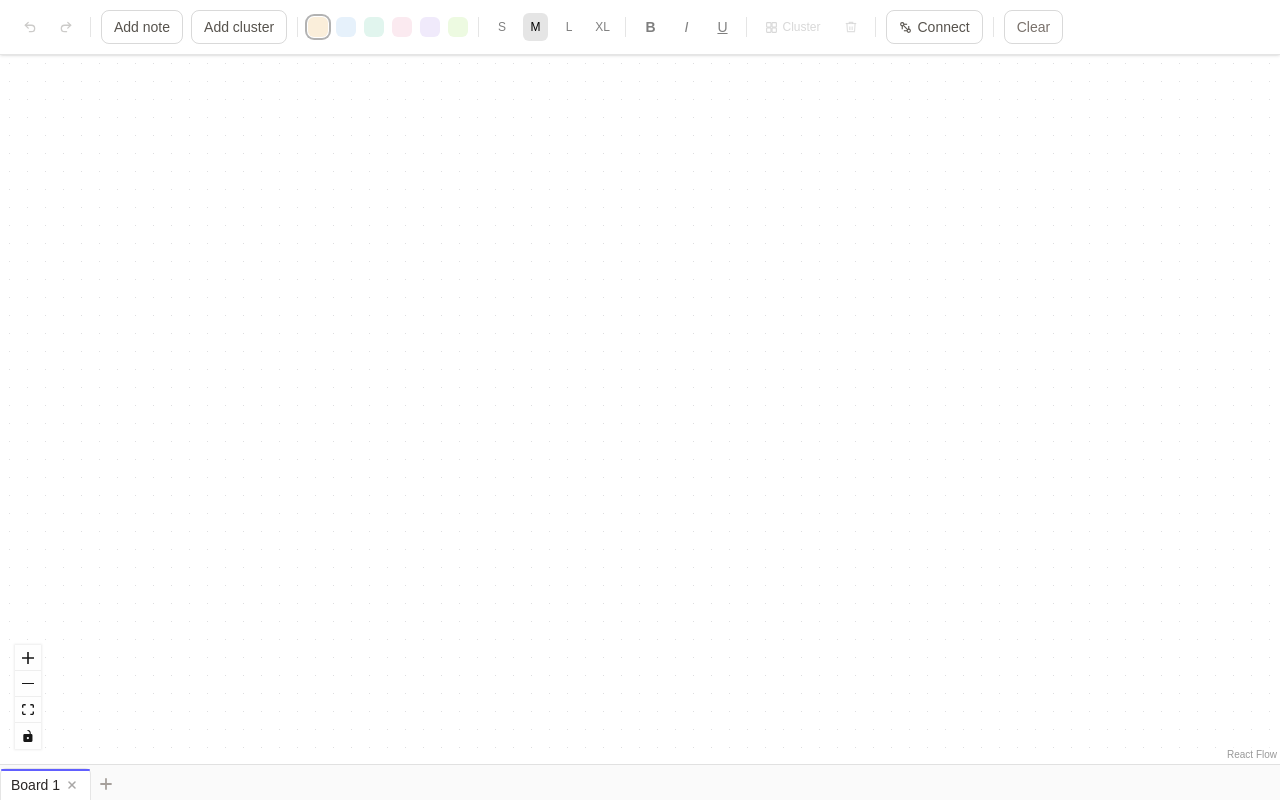
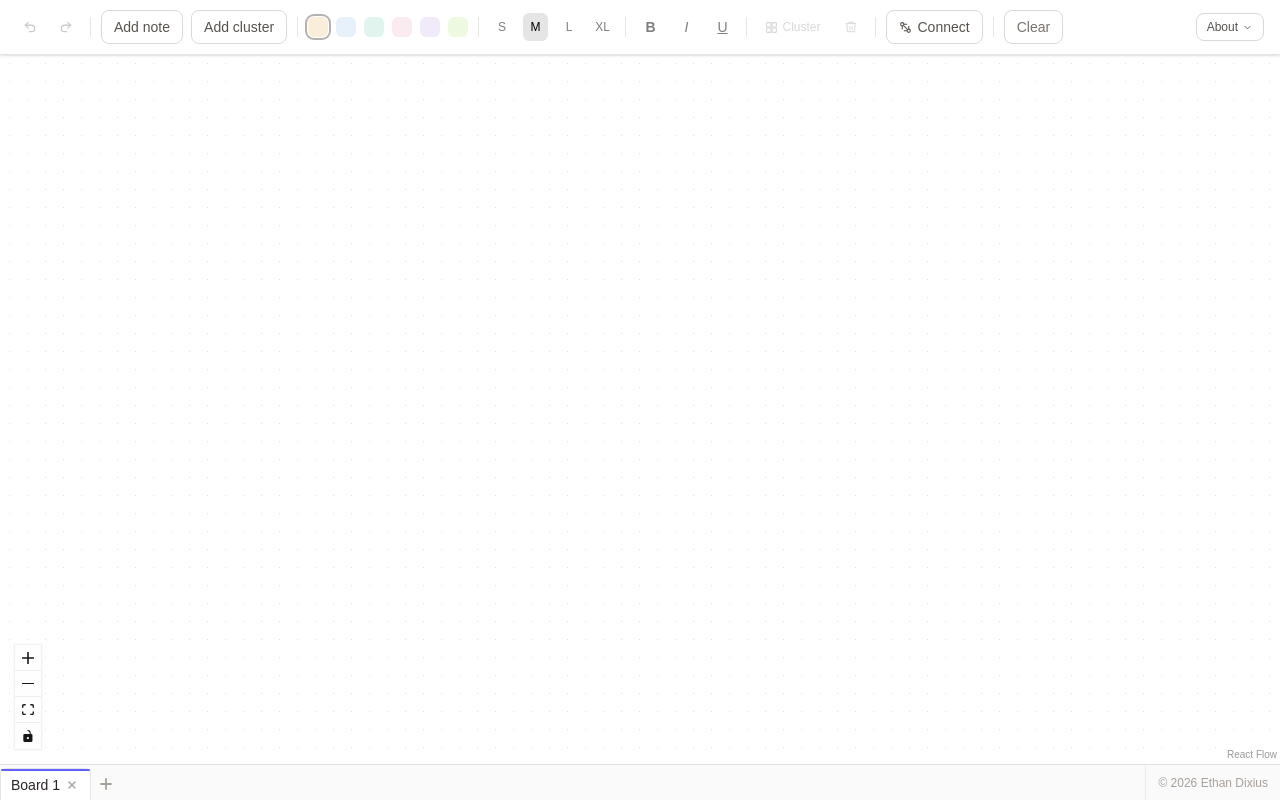
Before and after one commit to dixiuseb/big-corkboard, a Next.js app: page / in a window 1280 px wide. Built offline with nearby package versions, Linux system fonts and the light colour scheme.

Commit message:
feat: adding About dropdown and copyright

```diff
--- a/src/app/layout.tsx
+++ b/src/app/layout.tsx
@@ -13,7 +13,7 @@ const geistMono = Geist_Mono({
 });
 
 export const metadata: Metadata = {
-  title: "Create Next App",
+  title: "Big Corkboard",
   description: "Generated by create next app",
 };
 
--- a/src/components/BoardTabs.tsx
+++ b/src/components/BoardTabs.tsx
@@ -77,7 +77,7 @@ export function BoardTabs({
   return (
     <div className="flex h-9 flex-shrink-0 items-stretch border-t border-black/10 bg-neutral-50 dark:border-white/10 dark:bg-neutral-950">
       {/* Tabs + add button in one row — add stays right after the last tab */}
-      <div className="flex min-w-0 flex-1 items-end gap-0 overflow-x-auto">
+      <div className="flex min-w-0 flex-1 items-end gap-0 overflow-x-auto border-r border-black/5 dark:border-white/5">
         {boards.map((board, i) => {
           const isActive = board.id === activeId;
           const isDragTarget = dragOverIndex === i && dragIndexRef.current !== i;
@@ -165,6 +165,10 @@ export function BoardTabs({
           </button>
         )}
       </div>
+
+      <div className="flex flex-shrink-0 items-center px-3 text-xs tabular-nums text-stone-400 dark:text-neutral-500">
+        © 2026 Ethan Dixius
+      </div>
     </div>
   );
 }
--- a/src/components/Toolbar.tsx
+++ b/src/components/Toolbar.tsx
@@ -1,6 +1,7 @@
 "use client";
 
-import { useCallback } from "react";
+import { createPortal } from "react-dom";
+import { useCallback, useEffect, useLayoutEffect, useRef, useState } from "react";
 import { Panel, useReactFlow } from "@xyflow/react";
 import {
   type NoteColorKey,
@@ -9,6 +10,121 @@ import {
 } from "@/lib/noteColors";
 import type { NoteFormatting, NoteFontSize } from "@/components/NoteCard";
 import { useUndoContext } from "@/lib/UndoContext";
+
+function AboutMenu() {
+  const linkClass =
+    "text-indigo-600 underline-offset-2 hover:underline dark:text-indigo-400";
+
+  const [open, setOpen] = useState(false);
+  const buttonRef = useRef<HTMLButtonElement>(null);
+  const menuRef = useRef<HTMLDivElement>(null);
+  const [placement, setPlacement] = useState<{ top: number; right: number } | null>(null);
+
+  const updatePlacement = useCallback(() => {
+    if (!open || !buttonRef.current) {
+      setPlacement(null);
+      return;
+    }
+    const rect = buttonRef.current.getBoundingClientRect();
+    setPlacement({
+      top: rect.bottom + 6,
+      right: Math.max(8, window.innerWidth - rect.right),
+    });
+  }, [open]);
+
+  useLayoutEffect(() => {
+    updatePlacement();
+  }, [updatePlacement]);
+
+  useEffect(() => {
+    if (!open) return;
+    const onResize = () => updatePlacement();
+    window.addEventListener("resize", onResize);
+    return () => window.removeEventListener("resize", onResize);
+  }, [open, updatePlacement]);
+
+  useEffect(() => {
+    if (!open) return;
+    const close = (e: MouseEvent) => {
+      const t = e.target as Node;
+      if (buttonRef.current?.contains(t) || menuRef.current?.contains(t)) return;
+      setOpen(false);
+    };
+    const onKey = (e: KeyboardEvent) => {
+      if (e.key === "Escape") setOpen(false);
+    };
+    document.addEventListener("mousedown", close);
+    document.addEventListener("keydown", onKey);
+    return () => {
+      document.removeEventListener("mousedown", close);
+      document.removeEventListener("keydown", onKey);
+    };
+  }, [open]);
+
+  const menu =
+    open &&
+    placement &&
+    typeof document !== "undefined" &&
+    createPortal(
+      <div
+        ref={menuRef}
+        role="menu"
+        style={{
+          position: "fixed",
+          top: placement.top,
+          right: placement.right,
+          zIndex: 10050,
+          width: "min(22rem, calc(100vw - 2rem))",
+        }}
+        className="rounded-lg border border-black/10 bg-white p-4 text-sm shadow-xl dark:border-white/10 dark:bg-neutral-800"
+      >
+        <p className="font-semibold text-stone-900 dark:text-white">Big Corkboard</p>
+        <p className="mt-2 leading-relaxed text-stone-600 dark:text-neutral-300">
+          An infinite digital canvas for writers and creatives.
+        </p>
+        <p className="mt-3 leading-relaxed text-stone-600 dark:text-neutral-300">
+          Built by{" "}
+          <a
+            href="https://www.ethandixius.com"
+            target="_blank"
+            rel="noopener noreferrer"
+            className={linkClass}
+          >
+            Ethan Dixius
+          </a>
+          {" · "}v1.0{" · "}
+          <a
+            href="https://github.com/dixiuseb/big-corkboard"
+            target="_blank"
+            rel="noopener noreferrer"
+            className={linkClass}
+          >
+            GitHub
+          </a>
+        </p>
+      </div>,
+      document.body,
+    );
+
+  return (
+    <div className="relative flex-shrink-0">
+      <button
+        ref={buttonRef}
+        type="button"
+        onClick={() => setOpen((v) => !v)}
+        aria-expanded={open}
+        aria-haspopup="menu"
+        className="inline-flex h-7 shrink-0 items-center gap-1 rounded-lg border border-black/15 px-2.5 text-xs font-medium text-stone-600 transition-colors hover:border-black/30 hover:text-stone-900 dark:border-white/15 dark:text-neutral-400 dark:hover:border-white/30 dark:hover:text-white"
+      >
+        About
+        <svg width="11" height="11" viewBox="0 0 24 24" fill="none" stroke="currentColor" strokeWidth="2" className={`transition-transform ${open ? "rotate-180" : ""}`}>
+          <polyline points="6 9 12 15 18 9" />
+        </svg>
+      </button>
+      {menu}
+    </div>
+  );
+}
 
 const FONT_SIZES: { key: NoteFontSize; label: string }[] = [
   { key: "sm", label: "S" },
@@ -98,9 +214,11 @@ export function Toolbar({
   return (
     <Panel
       position="top-left"
-      className="!m-0 inset-x-0 w-full max-w-none border-b border-black/10 bg-white/95 shadow-sm backdrop-blur-md dark:border-white/10 dark:bg-neutral-900/95"
+      className="!m-0 inset-x-0 w-full max-w-none overflow-visible border-b border-black/10 bg-white/95 shadow-sm backdrop-blur-md dark:border-white/10 dark:bg-neutral-900/95"
     >
-      <div className="flex min-h-12 w-full min-w-0 flex-nowrap items-center gap-x-2 gap-y-1 overflow-x-auto px-4 py-2.5">
+      {/* Single min-h-12 + py-2.5 matches original toolbar height; avoid nesting another min-h-12 (adds extra vertical space). */}
+      <div className="flex min-h-12 w-full min-w-0 items-center gap-2 px-4 py-2.5">
+        <div className="flex min-w-0 flex-1 flex-nowrap items-center gap-x-2 gap-y-1 overflow-x-auto">
 
         {/* Undo / Redo */}
         <button
@@ -269,6 +387,9 @@ export function Toolbar({
         >
           Clear
         </button>
+        </div>
+
+        <AboutMenu />
       </div>
     </Panel>
   );
```
